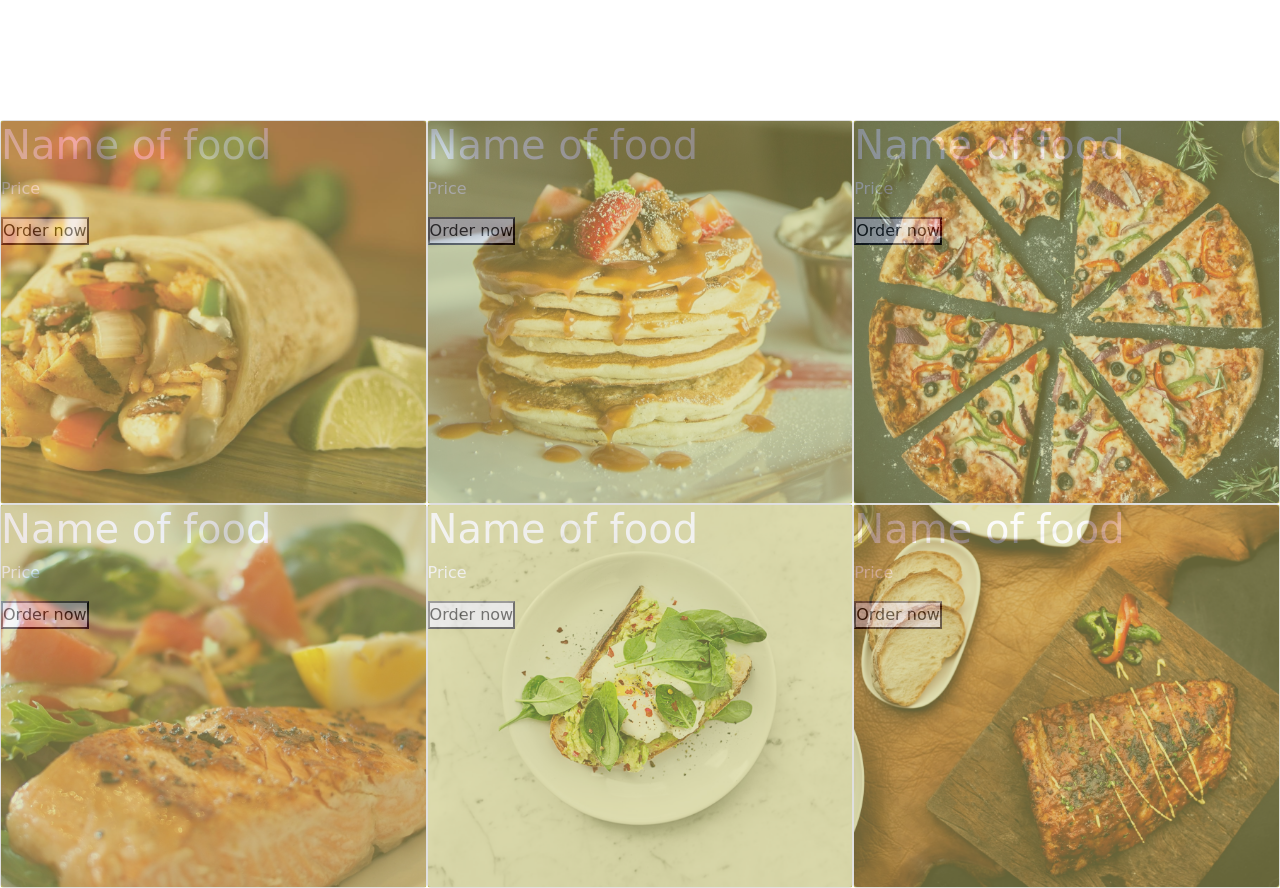
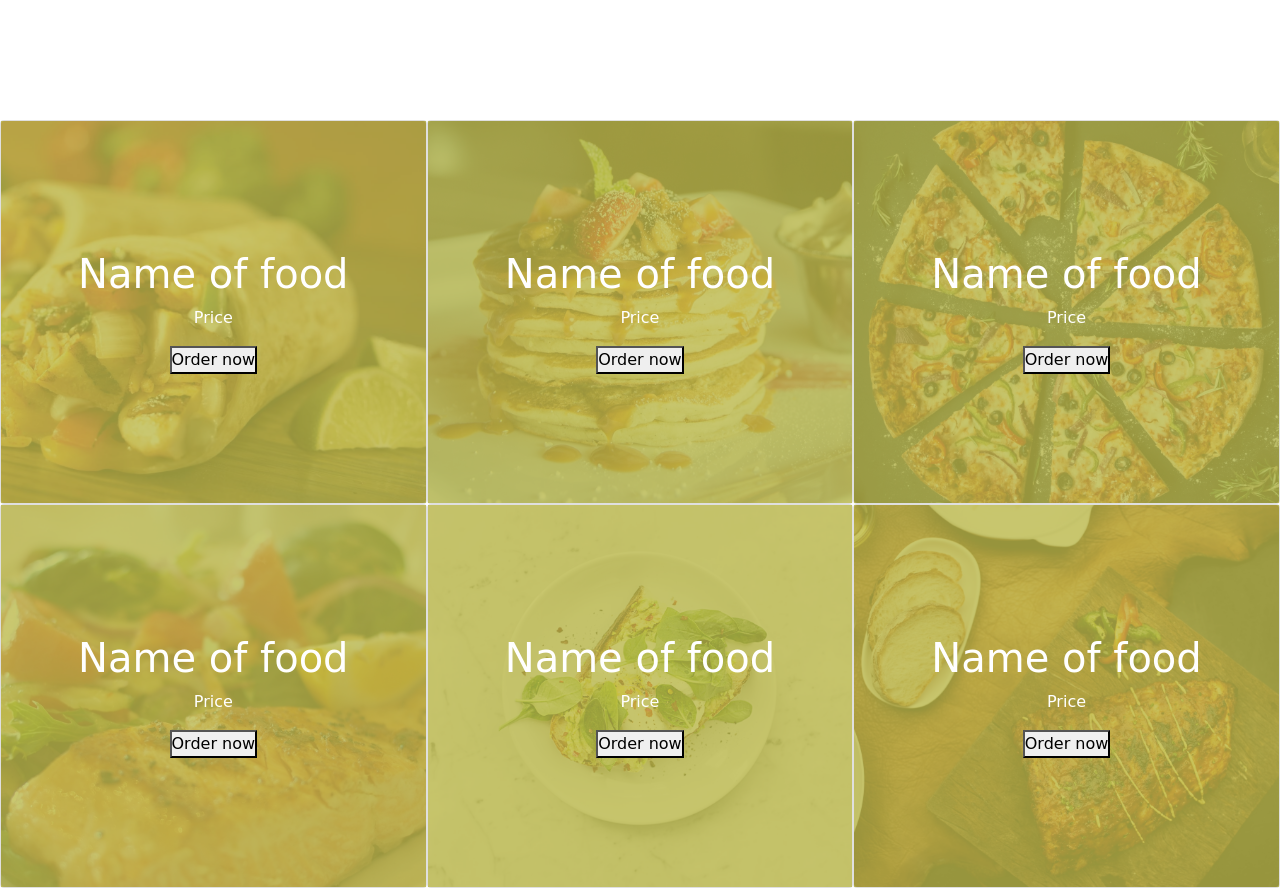
Before and after one commit to ciamac-da/SassRestaurantApp, a plain HTML site: page index.html in a window 1280 px wide. Shown: the part 1440-2328 px from the top of the page. Drawn offline with nearby package versions, Linux system fonts and the light colour scheme; a web font is replaced by a local one.

Commit message:
Veridfied by Cia v1.2.6

```diff
--- a/scss/_components.scss
+++ b/scss/_components.scss
@@ -32,12 +32,15 @@
     position: relative;
 
     &-overlay{
+        @include w-h;
+        @include flexLayout;
+        flex-direction: column;
         position: absolute;
-        @include w-h;
         top: 0;
         left: 0;
         background-color: rgba( map-get($colors,primary) , .6);
         color: map-get($colors, light );
+        z-index: 10;
     }
 
     &-img{
```
Also changed, not shown: css/main.css, 1 other file.
